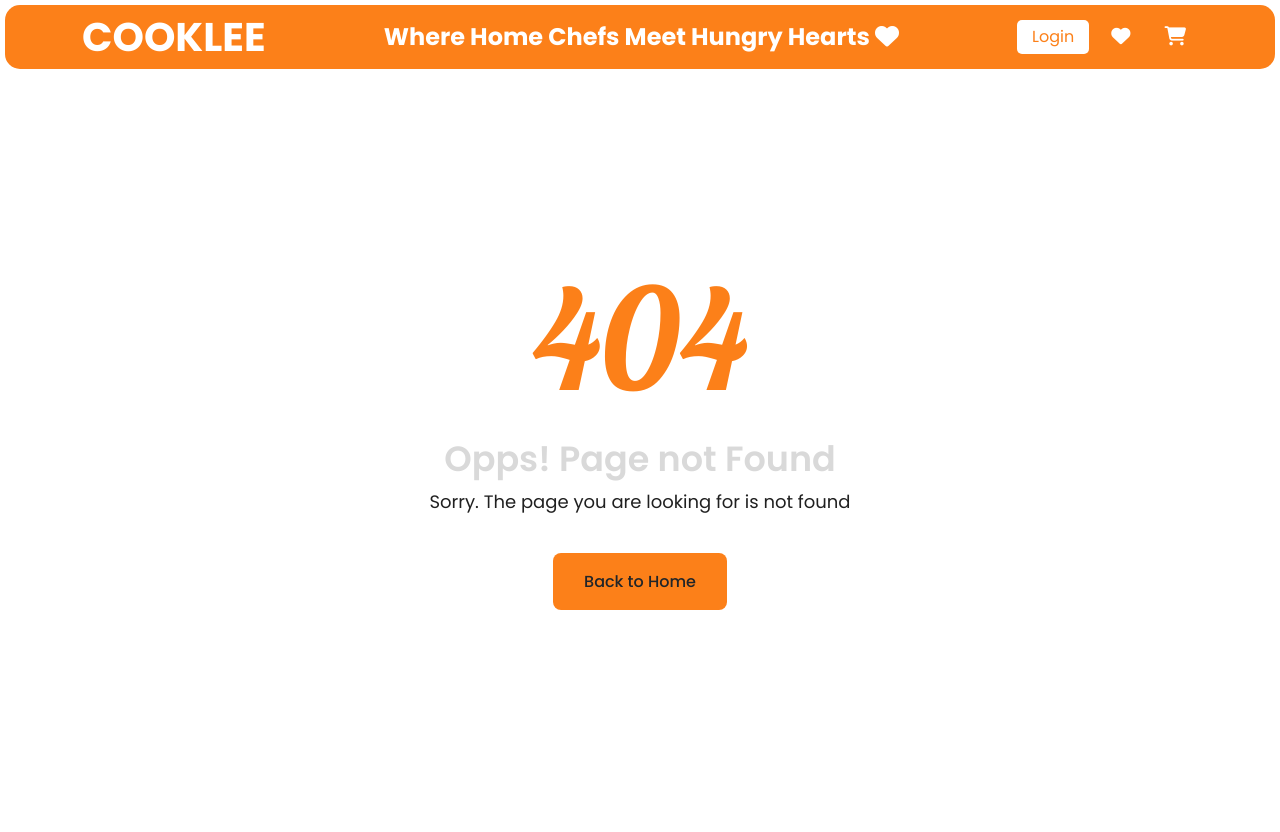
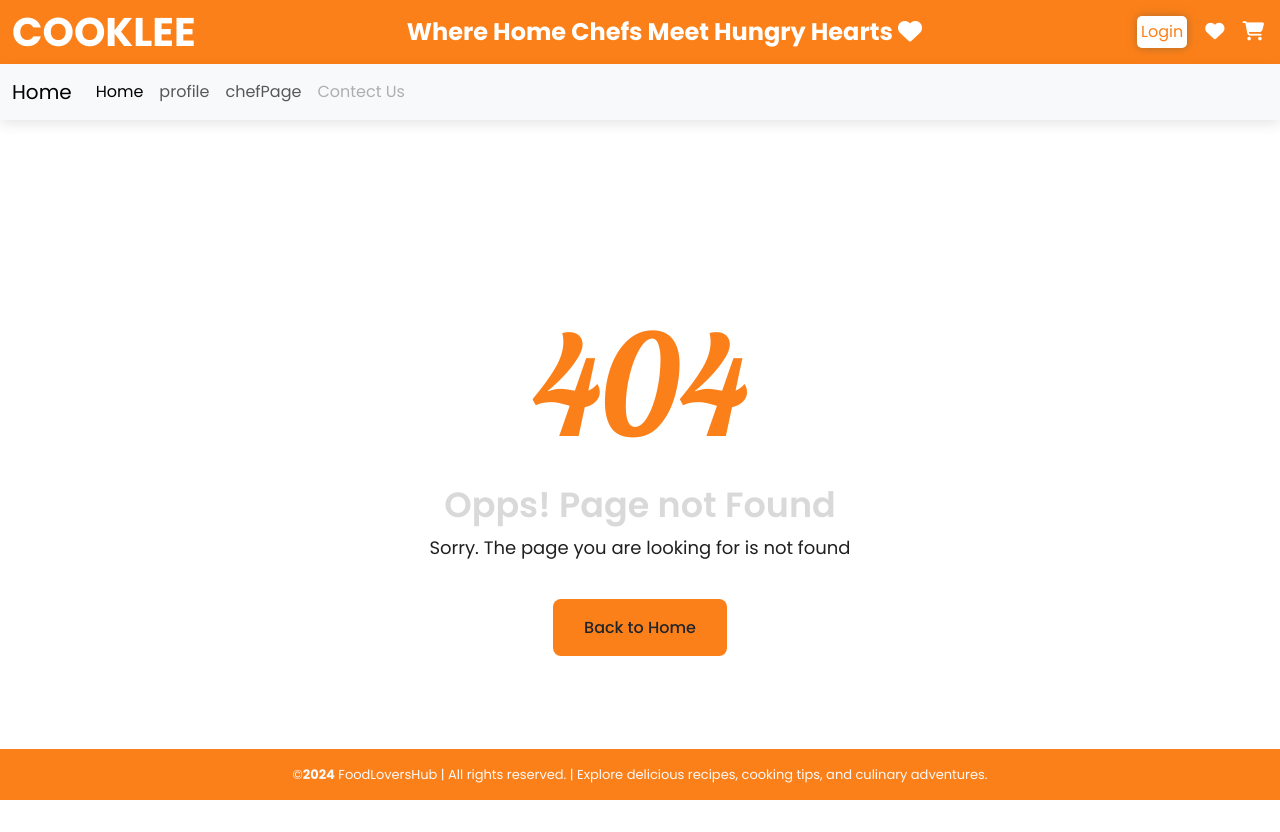
Before and after one commit to MariemMohamed04/Cooklee-Frontend, an Angular app: page /Meals/Details/1 in a window 1280 px wide. Before the commit this address had no page. Before the commit the page ends 800 px from the top, so only its background shows below. Built offline with nearby package versions, Linux system fonts and the light colour scheme.

Commit message:
update meals page, header and footer

```diff
--- a/src/app/Core/footer/footer.component.css
+++ b/src/app/Core/footer/footer.component.css
@@ -1,20 +1,27 @@
 /* Footer styles */
 .footer {
-  /* padding: 20px;
+  width: 100%;
+  padding: 10px;
+  margin: 0px;
   background-color: var(--main-color);
+  text-align: center;
+  font-size: 13px;
   position: fixed;
   bottom: 0;
-  left: 0;
-  width: 100%; */
-  border-radius: 15px; /* Adjust this value as needed */
-  padding: 10px; /* Reduce padding for a shorter header */
-  margin: 5px; /* Add some margin for spacing */
-  background-color: var(--main-color);
 }
 
+.bold {
+  font-weight: bold;
+}
 /* Responsive styles */
 @media screen and (max-width: 600px) {
   .footer {
     padding: 10px;
   }
 }
+
+@media screen and (max-width: 767px) {
+  .lg-screen {
+    display: none;
+  }
+}
--- a/src/app/Core/footer/footer.component.html
+++ b/src/app/Core/footer/footer.component.html
@@ -1,2 +1,9 @@
-<div class="footer  text-light py-3">
+<!-- <div class="footer  text-light py-3">
+&copy; 2024 FoodLoversHub | All rights reserved. | Contact us at <a href="" ></a> | Explore delicious recipes, cooking tips, and culinary adventures.
+</div> -->
+<div class="footer text-light py-3" role="contentinfo">
+  &copy;<span class="bold">2024</span> FoodLoversHub | All rights reserved.
+  <span class="lg-screen">
+    | Explore delicious recipes, cooking tips, and culinary adventures.</span
+  >
 </div>
--- a/src/app/Core/header/header.component.css
+++ b/src/app/Core/header/header.component.css
@@ -1,20 +1,30 @@
 /* Rounded corners for the header div */
+/* .header {
+  border-radius: 15px;
+  padding: 10px;
+  margin: 5px;
+  background-color: var(--main-color);
+} */
+ * {
+  box-sizing: border-box;
+ }
 .header {
-  border-radius: 15px; /* Adjust this value as needed */
-  padding: 10px; /* Reduce padding for a shorter header */
-  margin: 5px; /* Add some margin for spacing */
-  background-color: var(--main-color); /* Adding background color */
+  background-color: var(--main-color);
+    padding-top: 1.5rem;
+  padding-bottom: 1.5rem;
 }
 
 /* Make Font Awesome icons white */
-.fa-heart, .fa-shopping-cart {
+.fa-heart,
+.fa-shopping-cart {
   color: white;
 }
 
 /* Styling for h1 and p elements */
-.header h1, .header p {
+.header h1,
+.header p {
   margin: 0 20px; /* Reduce margin between the elements */
-  color: white; /* Set text color to white */
+  color: white;
   font-weight: bold; /* Set text to bold */
 }
 
@@ -24,17 +34,15 @@
 }
 
 /* Bootstrap utility classes */
-.header {
-  padding-top: 1.5rem; /* Reduce padding as needed */
-  padding-bottom: 1.5rem; /* Reduce padding as needed */
-}
+
 
 @media (max-width: 600px) {
   .header {
     text-align: center; /* Center text */
   }
 
-  .header h1, .header p {
+  .header h1,
+  .header p {
     margin: 10px 0; /* Add some margin for vertical spacing */
   }
   .header p {
@@ -46,18 +54,19 @@
 
 /* Medium devices (portrait tablets and small desktops, 600px to 1024px) */
 @media (min-width: 601px) and (max-width: 1024px) {
-  .header h1, .header p {
+  .header h1,
+  .header p {
     margin: 5px 10px; /* Adjust margin for medium devices */
   }
 }
 
 /* Large devices (large desktops, 1025px and up) */
 @media (min-width: 1025px) {
-  .header h1, .header p {
+  .header h1,
+  .header p {
     margin: 0 10px; /* Default margin for large devices */
   }
 }
-
 .quote {
   font-size: 1.5em; /* Reduce font size for the quote */
   flex-grow: 1; /* Make the quote grow to fill available space */
@@ -84,8 +93,44 @@
   padding: 5px 15px;
   border-radius: 5px;
   font-size: 1em;
+  box-shadow: 0.2px 0.2px 10px 0px #80603599;
 }
 
-.btn-login:hover, .btn-wishlist:hover, .btn-cart:hover {
+.btn-login:hover,
+.btn-wishlist:hover,
+.btn-cart:hover {
   background-color: var(-light-color);
 }
+
+@media screen and (max-width: 767px) {
+  .container {
+    padding: 5px;
+  }
+  .container .quote {
+    display: none;
+  }
+  .container .header-buttons {
+    gap: 15px !important;
+  }
+  .container .header-buttons button {
+    padding: 0px;
+  }
+}
+
+@media screen and (max-width: 991px) {
+  .quote {
+    font-size: 13px;
+  }
+  .container .header-buttons {
+    gap: 0px;
+  }
+}
+/* ============================================= */
+/* Start Nav */
+.my-nav {
+ position: sticky;
+  top: 0;
+  width: 100%;
+  z-index: 999;
+  box-shadow:  0px 4px 12px rgba(0, 0, 0, 0.1);
+}
--- a/src/app/Core/header/header.component.html
+++ b/src/app/Core/header/header.component.html
@@ -1,13 +1,36 @@
 <div class="header rounded-corners py-2">
-  <div class="container">
+  <div class="container-fluid">
     <div class="d-flex align-items-center justify-content-between">
-      <a href="/" class="logo m-0"><h1 class="m-0">COOKLEE</h1></a>
-      <p class="quote m-0">Where Home Chefs Meet Hungry Hearts <i class="fas fa-heart"></i></p>
+      <a href="/" class="logo m-0"><h1 class="logo m-0">COOKLEE</h1></a>
+      <p class="quote m-0">
+        Where Home Chefs Meet Hungry Hearts <i class="fas fa-heart"></i>
+      </p>
       <div class="header-buttons ms-auto">
-        <button class="btn btn-login">Login</button>
-        <button class="btn btn-wishlist"><i class="fas fa-heart"></i></button>
-        <button class="btn btn-cart"><i class="fas fa-shopping-cart"></i></button>
+        <button class="m-sm-1 p-sm-1 btn btn-login p-1">Login</button>
+        <button class="p-sm-1 btn btn-wishlist">
+          <i class="fas fa-heart"></i>
+        </button>
+        <button class="p-sm-1 btn btn-cart">
+          <i class="fas fa-shopping-cart"></i>
+        </button>
       </div>
     </div>
   </div>
 </div>
+
+<nav class="my-nav  navbar navbar-expand-lg bg-body-tertiary">
+  <div class="container-fluid">
+    <a class="navbar-brand" href="#">Home</a>
+    <button class="navbar-toggler" type="button" data-bs-toggle="collapse" data-bs-target="#navbarNavAltMarkup" aria-controls="navbarNavAltMarkup" aria-expanded="false" aria-label="Toggle navigation">
+      <span class="navbar-toggler-icon"></span>
+    </button>
+    <div class="collapse navbar-collapse" id="navbarNavAltMarkup">
+      <div class="navbar-nav">
+        <a class="nav-link active" aria-current="page" href="#">Home</a>
+        <a class="nav-link" href="#">profile</a>
+        <a class="nav-link" href="#">chefPage</a>
+        <a class="nav-link disabled" aria-disabled="true">Contect Us</a>
+      </div>
+    </div>
+  </div>
+</nav>
--- a/src/app/app.component.html
+++ b/src/app/app.component.html
@@ -1,4 +1,4 @@
 <app-header></app-header>
 <router-outlet></router-outlet>
 <!-- <app-meal-list></app-meal-list> -->
-<!-- <app-footer></app-footer> -->
+<app-footer></app-footer>
--- a/src/app/app.routes.ts
+++ b/src/app/app.routes.ts
@@ -16,6 +16,8 @@ import { FavoriteComponent } from './favorite/favorite.component';
 import { NotfoundComponent } from './notfound/notfound.component';
 import { CartComponent } from './cart/cart.component';
 import { SpecialMealComponent } from './SpecialMeal/special-meal/special-meal.component';
+import { Component } from '@angular/core';
+import { FooterComponent } from './Core/footer/footer.component';
 export const routes: Routes = [
   {
     path: 'ChefPage',
@@ -41,7 +43,7 @@ export const routes: Routes = [
   //   ]
   // },
   { path: 'SpecialMeal', component: SpecialMealComponent },
-  { path: 'meals', component: MealListComponent },
+  { path: 'meals', component: MealListComponent},
   { path: '', redirectTo: 'home', pathMatch: 'full' },
   { path: '**', component: NotfoundComponent },
 ];
--- a/src/app/meal/meal-list/meal-list.component.css
+++ b/src/app/meal/meal-list/meal-list.component.css
@@ -17,15 +17,24 @@
 
 .meal-card {
   /* flex: 0 0 calc(25% - 15px); /*Adjusting for margins*/
-  min-width: 250px;
-  max-width: 450px;
-  margin-bottom: 30px; /* Adjust based on your design needs */
+  /* min-width: 250px;
+  max-width: 450px; */
+  margin-bottom: 25px; /* Adjust based on your design needs */
+}
+.my-card .tags{
+  font-size: 12px;
 }
 .my-card img {
   width: 100%;
   height: 100px;
   height: auto;
    border-radius: 7px 7px 0 0;
+}
+.my-card .card-title{
+    display: -webkit-box;
+  -webkit-line-clamp: 1;
+  -webkit-box-orient: vertical; /* This is required for -webkit-line-clamp to work */
+  overflow: hidden;
 }
 .my-card .description {
   font-size: 0.9rem;
--- a/src/app/meal/meal-list/meal-list.component.html
+++ b/src/app/meal/meal-list/meal-list.component.html
@@ -1,19 +1,19 @@
-<div class="container">
-  <h3>Meals</h3>
-  <div class="container-card d-flex">
+<div class="container mb-5">
+  <!-- <h3>Meals</h3> -->
+  <div class="container-card d-flex flex-wrap">
     <div
       *ngFor="let item of displayedMeals; let $index = index"
         class="col-lg-3 col-md-6 col-sm-12 meal-card"
     >
       <div
-        class="my-card bg-light border border-1 shadow-sm mb-5 bg-white rounded"
+        class="my-card bg-light border border-1 shadow-sm bg-white rounded"
       >
 
          <img src="{{ item.image }}" class="shadow-sm bg-dark " alt="Description of Image" />
 
         <div class="details px-3">
           <h5 class="card-title">{{ item.mealName }}</h5>
-          <h6 class="text-muted">Card subtitle</h6>
+          <h6 class="tags text-muted">{{item.tags}}</h6>
           <p class="card-text description">{{ item.mealDescription }}</p>
           <div class="tags d-flex justify-content-around">
             <div class="d-inline-flex me-3">
@@ -21,7 +21,7 @@
               <p class="ps-1">{{ item.price }} <span>Egp</span></p>
             </div>
             <div class="d-inline-flex">
-              <i class="fa-solid fa-hand-holding"></i>
+              <i class="pe-1 fa-solid fa-hand-holding"></i>
               <p class="ps-10">60 <span>min</span></p>
             </div>
           </div>
@@ -30,34 +30,4 @@
     </div>
   </div>
 </div>
-
-<!--
-<table class="table table-bordered table-hover">
-   <thead>
-    <tr>
-      <th>Id</th>
-      <th>name</th>
-      <th>loc</th>
-      <th></th>
-    </tr>
-  </thead>
-  <tbody>
-    @for (item of meals; track $index) {
-    <tr>
-      <td>{{ item.mealId }}</td>
-      <td>{{ item.mealName }}</td>
-      <td>{{ item.mealDescription }}</td>
-
-      <td>
-        <a class="btn btn-info" [routerLink]="['/departments/details',item.id]">Details</a>|
-                <a class="btn btn-danger" [routerLink]="['/departments/delete',item.id]">Delete</a>|
-                <a  class="btn btn-primary" [routerLink]="['/departments/edit',item.id]">Edit</a>|
-      </td>
-    </tr>
-    }@empty {
-    <tr>
-      <td colspan="4">no depts found</td>
-    </tr>
-    }
-  </tbody>
-</table> -->
+<footer></footer>
--- a/src/app/meal/meal-list/meal-list.component.ts
+++ b/src/app/meal/meal-list/meal-list.component.ts
@@ -45,11 +45,12 @@ import { MealService } from '../../_services/meal.service';
 import { RouterLink } from '@angular/router';
 import { HeaderComponent } from '../../Core/header/header.component';
 import { CommonModule } from '@angular/common';
+import { FooterComponent } from '../../Core/footer/footer.component';
 
 @Component({
   selector: 'app-meal-list',
   standalone: true,
-  imports: [RouterLink, CommonModule],
+  imports: [RouterLink, CommonModule,FooterComponent],
   templateUrl: './meal-list.component.html',
   styleUrl: './meal-list.component.css',
 })
```
